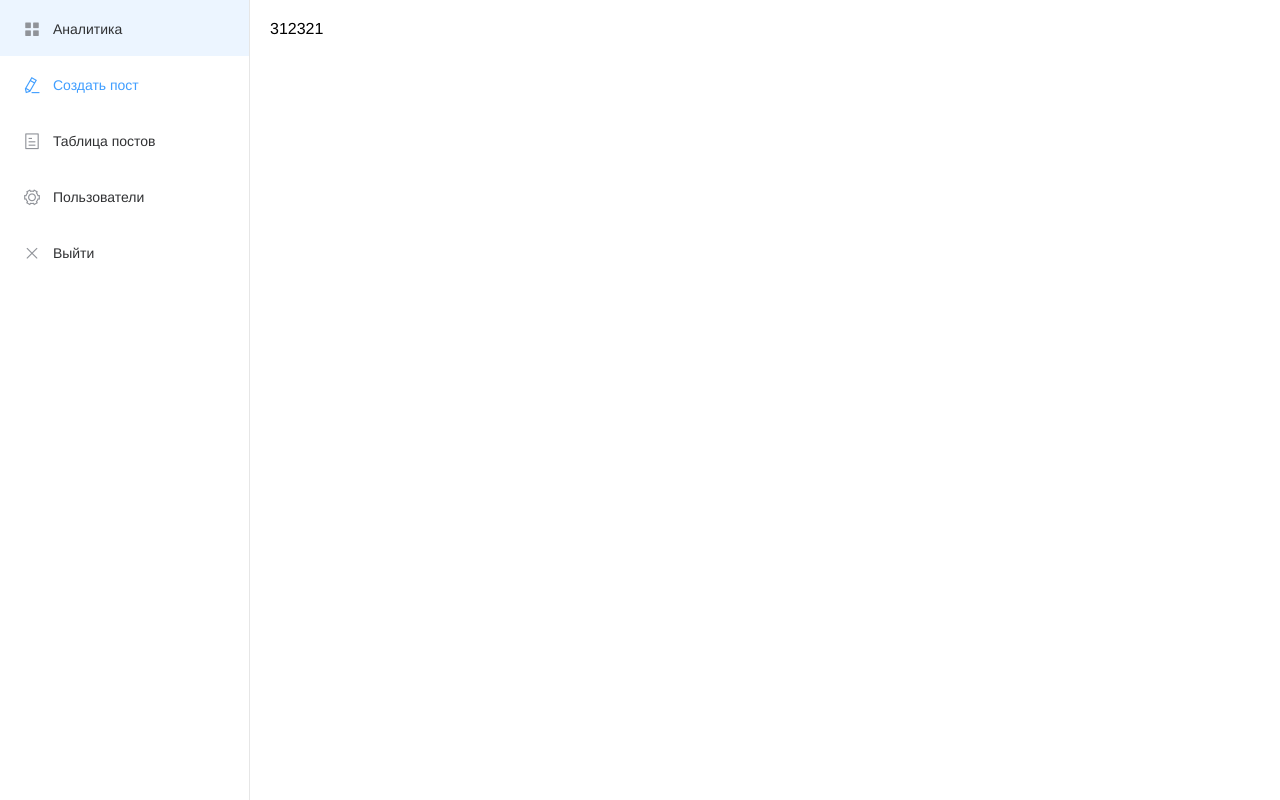
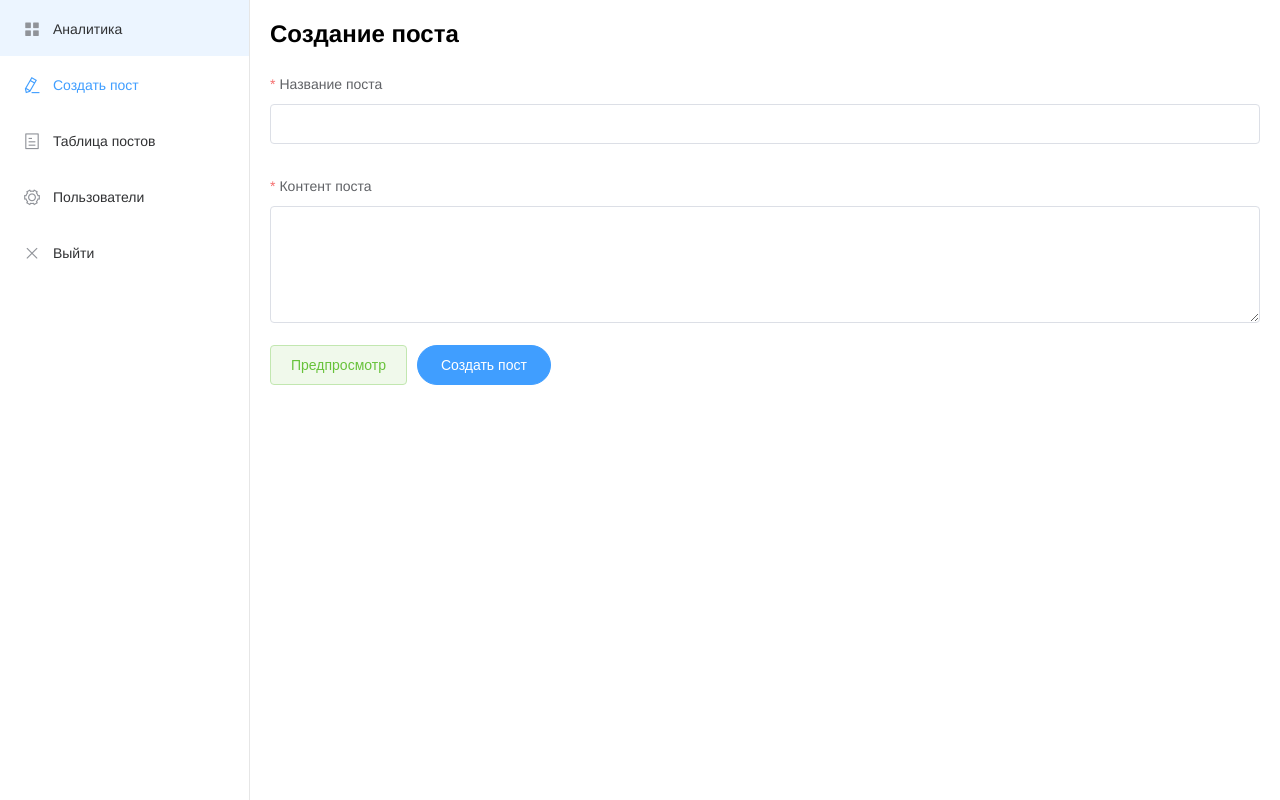
Before and after one commit to PandaCodeLab/nuxtFullStack, a Nuxt app: page /admin/create-post in a window 1280 px wide. Built offline with nearby package versions, Linux system fonts and the light colour scheme; no server answers.

Commit message:
md/html preview done

```diff
--- a/pages/admin/create-post.vue
+++ b/pages/admin/create-post.vue
@@ -1,6 +1,35 @@
 <template>
   <div>
-    312321
+    <h1 class="mb1">Создание поста</h1>
+
+    <el-form
+      :model="post"
+      :rules="rules"
+      ref="form"
+      @submit.native.prevent="submitHandler"
+    >
+      <el-form-item label="Название поста" prop="title">
+        <el-input v-model="post.title"></el-input>
+      </el-form-item>
+
+      <el-form-item label="Контент поста" prop="content">
+        <el-input type="textarea" :rows="5" v-model="post.content"></el-input>
+      </el-form-item>
+
+      <el-form-item>
+        <el-button type="success" plain @click="previewDialog = true"
+          >Предпросмотр</el-button
+        >
+
+        <el-button :loading="loading" type="primary" round native-type="submit"
+          >Создать пост</el-button
+        >
+      </el-form-item>
+    </el-form>
+
+    <el-dialog title="Предросмотр" :visible.sync="previewDialog">
+      <vue-markdown :source="post.content"></vue-markdown>
+    </el-dialog>
   </div>
 </template>
 
@@ -8,5 +37,55 @@
 export default {
   layout: 'admin',
   middleware: ['admin-auth'],
+  data: () => ({
+    post: {
+      title: '',
+      content: ''
+    },
+    previewDialog: false,
+    loading: false,
+    rules: {
+      title: [
+        {
+          required: true,
+          message: 'Поле не должно быть пустым',
+          trigger: 'blur'
+        }
+      ],
+      content: [
+        {
+          required: true,
+          message: 'Поле не должно быть пустым',
+          trigger: 'blur'
+        }
+      ]
+    }
+  }),
+  methods: {
+    submitHandler() {
+      this.$refs['form'].validate(async valid => {
+        if (valid) {
+          this.loading = true
+
+          const formData = {
+            title: this.post.title,
+            content: this.post.content
+          }
+
+          try {
+            await this.$store.dispatch('posts/create', formData)
+            this.post.title = ''
+            this.post.content = ''
+            this.$message.success('Пост был успешно создан')
+          } catch (e) {
+            this.$message.error('Ошибка при создании поста')
+            throw e
+          } finally {
+            this.loading = false
+          }
+        }
+      })
+    }
+  }
 }
 </script>
--- a/pages/admin/post/_id.vue
+++ b/pages/admin/post/_id.vue
@@ -17,6 +17,10 @@
       >
         <el-form-item label="Название поста" prop="title">
           <el-input v-model="post.title"></el-input>
+        </el-form-item>
+
+        <el-form-item label="Контент поста" prop="content">
+          <el-input type="textarea" :rows="5" v-model="post.content"></el-input>
         </el-form-item>
 
         <el-form-item>
@@ -60,7 +64,6 @@ export default {
   methods: {
     submitHandler() {
       this.$refs['form'].validate(async valid => {
-        console.log(valid)
         if (valid) {
           this.loading = true
 
--- a/plugins/globals.js
+++ b/plugins/globals.js
@@ -1,5 +1,7 @@
 import Vue from 'vue'
 import Element from 'element-ui'
 import locale from 'element-ui/lib/locale/lang/ru-RU'
+import VueMarkdown from 'vue-markdown'
 
 Vue.use(Element, { locale })
+Vue.component('vue-markdown', VueMarkdown)
--- a/store/posts.js
+++ b/store/posts.js
@@ -22,6 +22,28 @@ export const actions = {
     })
   },
 
+  async create({}, { title, content }) {
+    const maxPostId = Math.max.apply(
+      Math,
+      posts.map(function(o) {
+        return o._id
+      })
+    )
+
+    await new Promise(resolve => {
+      setTimeout(() => {
+        posts.push({
+          title,
+          content,
+          views: 0,
+          comments: [],
+          _id: (maxPostId + 1).toString()
+        })
+        resolve()
+      }, 1000)
+    })
+  },
+
   async remove({ store }, postId) {},
 
   async update({}, post) {
```
Also changed, not shown: package.json (+4 -3 lines), .prettierrc.js, 1 other file (tests, documents, lock files or other folders).
